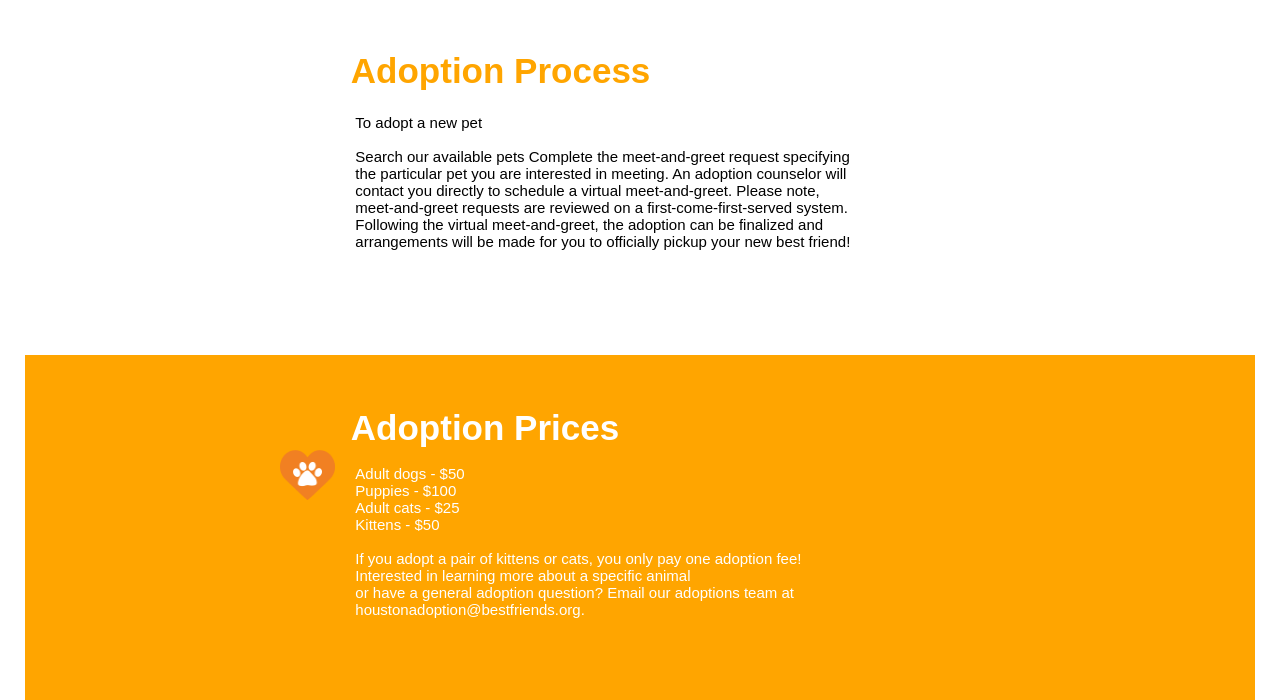
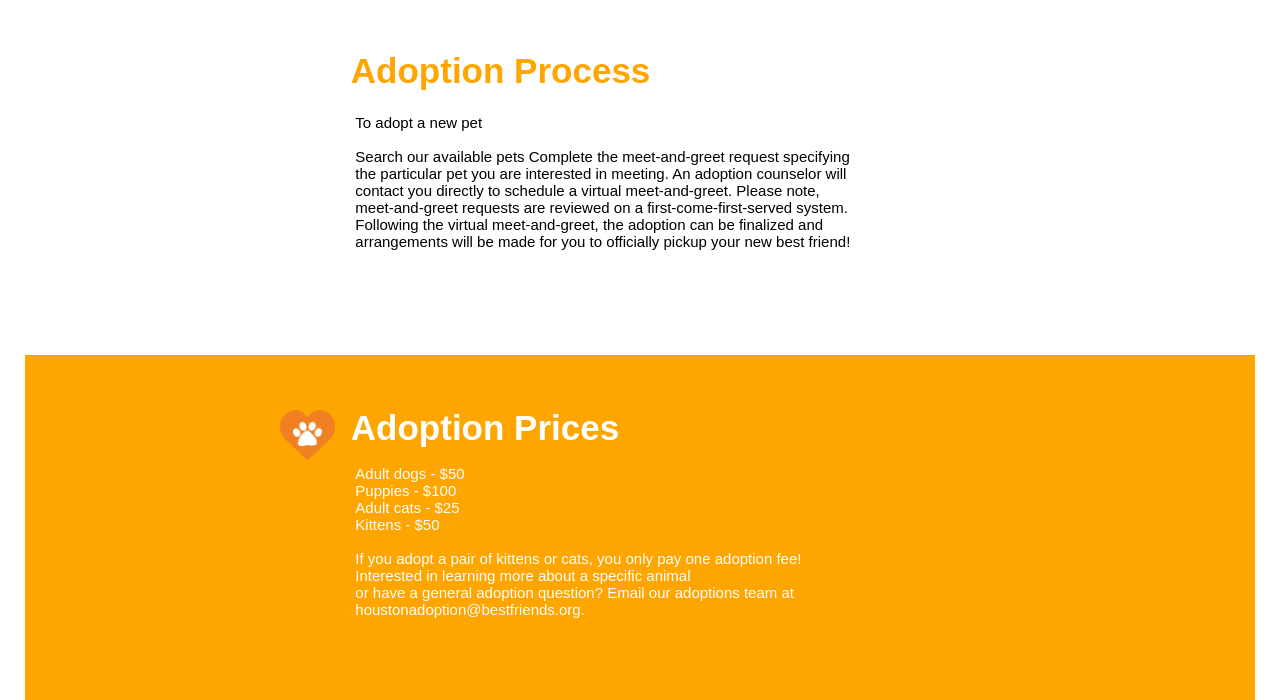
Before and after one commit to Jeherre/Best-Friends, a plain HTML site: page Adopting.html in a window 1280 px wide. Shown: the part 470-1170 px from the top of the page. Drawn offline with Linux system fonts and the light colour scheme.

Commit message:
Update Adopting.css

```diff
--- a/Adopting.css
+++ b/Adopting.css
@@ -124,7 +124,7 @@ h1{
 
 .heart{
     position: absolute;
-    top: 115%;
+    top: 110%;
     margin-left: 15.9em;
     height: 50px;
     width: 55px;
```
